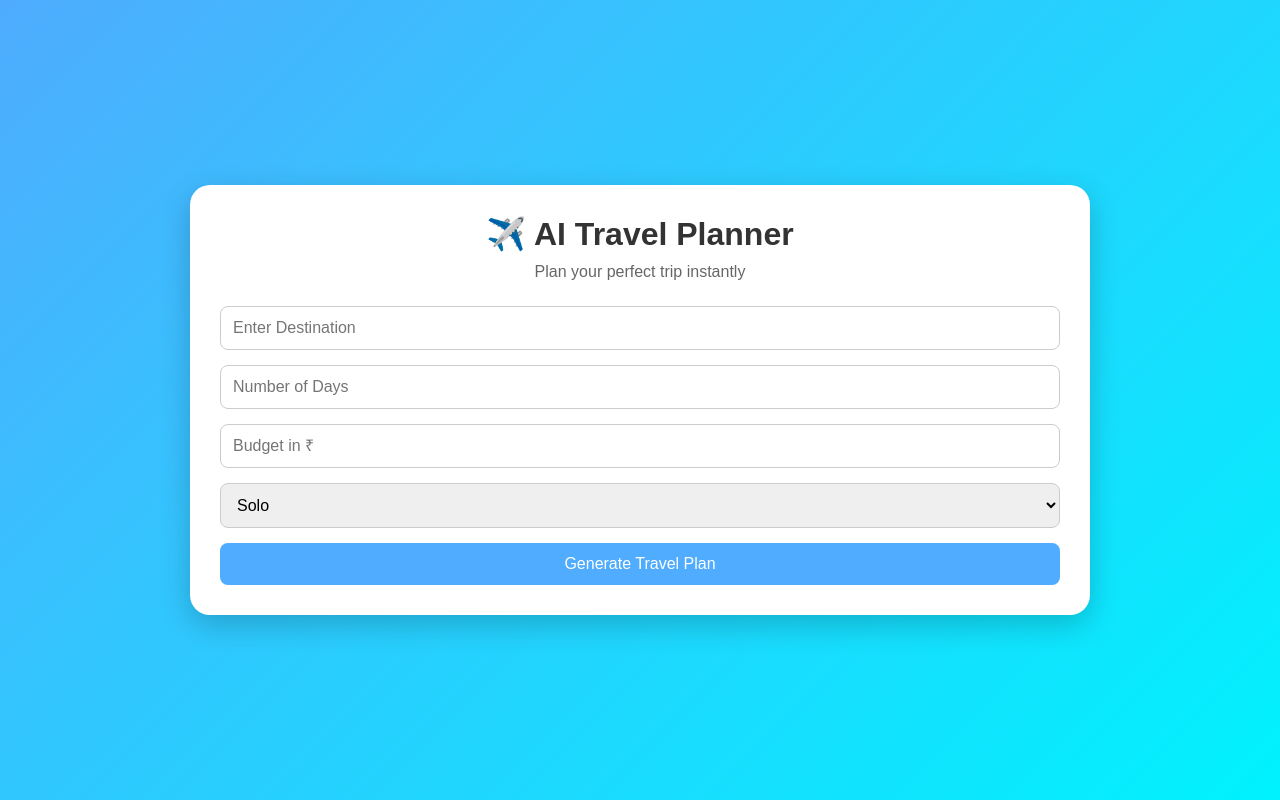
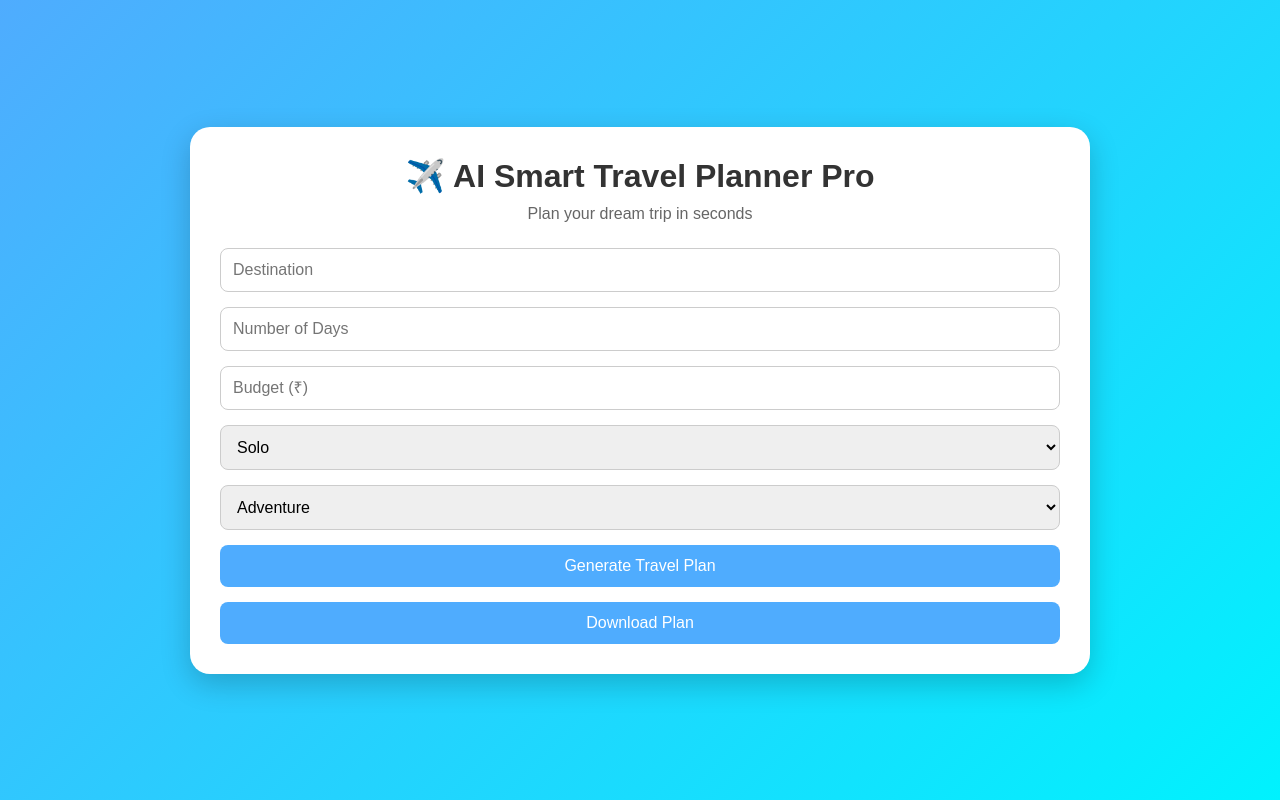
Before and after one commit to mycreations369/AI-Travel-Planner, a plain HTML site: page index.html in a window 1280 px wide. Drawn offline with Linux system fonts and the light colour scheme.

Commit message:
Update title and subtitles in index.html

```diff
--- a/index.html
+++ b/index.html
@@ -3,23 +3,23 @@
 <head>
 <meta charset="UTF-8">
 <meta name="viewport" content="width=device-width, initial-scale=1.0">
-<title>AI Travel Planner</title>
+<title>AI Smart Travel Planner Pro</title>
 <link rel="stylesheet" href="style.css">
 </head>
 <body>
 
 <div class="container">
 
-<h1>✈️ AI Travel Planner</h1>
-<p class="subtitle">Plan your perfect trip instantly</p>
+<h1>✈️ AI Smart Travel Planner Pro</h1>
+<p class="subtitle">Plan your dream trip in seconds</p>
 
 <div class="form-box">
 
-<input type="text" id="destination" placeholder="Enter Destination">
+<input type="text" id="destination" placeholder="Destination">
 
 <input type="number" id="days" placeholder="Number of Days">
 
-<input type="number" id="budget" placeholder="Budget in ₹">
+<input type="number" id="budget" placeholder="Budget (₹)">
 
 <select id="travelType">
 <option value="Solo">Solo</option>
@@ -28,7 +28,16 @@
 <option value="Couple">Couple</option>
 </select>
 
+<select id="interest">
+<option value="Adventure">Adventure</option>
+<option value="Nature">Nature</option>
+<option value="Food">Food</option>
+<option value="Historical">Historical</option>
+<option value="Shopping">Shopping</option>
+</select>
+
 <button onclick="generatePlan()">Generate Travel Plan</button>
+<button onclick="downloadPlan()">Download Plan</button>
 
 </div>
 
```
